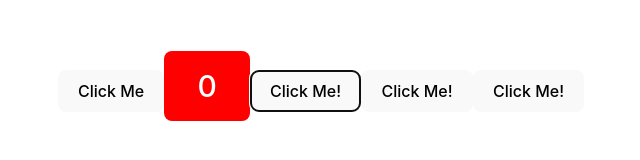
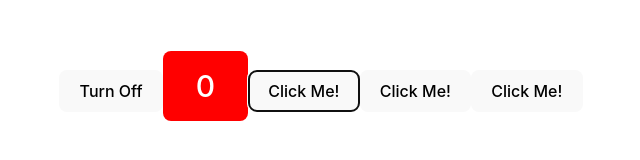
Before and after one commit to nicosicolo/TSInReact, a React (Vite) app: page / in a window 1280 px wide. Shown: the part 314-474 px from the top of the page, without its empty margins (319-959 px from the left). Built offline with nearby package versions, Linux system fonts and the light colour scheme.

Commit message:
Cambios varios

```diff
--- a/src/Button.tsx
+++ b/src/Button.tsx
@@ -1,3 +1,5 @@
+import { useState } from "react";
+
 type Colors = "blue" | "red" | "green";
 
 type ButtonProps = {
@@ -8,24 +10,35 @@ type ButtonProps = {
     padding?: [number?, number?, number?, number?]; //Tuple: a little bit more specific array.
 }
 
-export default function Button ( props: ButtonProps) {
+
+/**Ejemplo de Custom Hook */
+const useToggle = (initialState: boolean = false): [boolean, (() => void)] => {
+    const [toggle, setToggle] = useState<boolean>(initialState);
+    const toggleFunction = () => setToggle(prevState => !prevState);
+    return [toggle, toggleFunction];
+}
+
+export default function Button ({backgroundColor, fontSize, padding}: ButtonProps) {
 
     let url: string = "https://www.google.com";
+
+    const [toggleText, setToggleText] = useToggle();
 
     function convertCurrency ( amount: number, currency: string ): string{
         //...
         return "hello";
     }
 
-    convertCurrency(100, "USD");
+    convertCurrency(fontSize, "USD");
 
     const handleClick = () => {
-        window.open(url);
+        setToggleText();
+        /* window.open(url); */
     }
 
     return (
         <button className="bg-blue-500 text-white rounded px-4 py-2" onClick={handleClick}>
-            Click Me
+            {toggleText ? "Turn On" : "Turn Off"}
         </button>
     )
 }
--- a/src/HookButton.tsx
+++ b/src/HookButton.tsx
@@ -1,7 +1,7 @@
 import { useEffect, useRef, useState } from "react"
 
 type Children = {
-    children?: React.ReactNode; //In the component we always pass the children with the name children (i mean, this is obvious what it doesn't hurt to remerber it!)
+    children?: React.ReactNode; //In the component we always pass the children with the name children (i mean, this is obvious but it doesn't hurt to remerber it!)
 }
 
 type User = {
```
